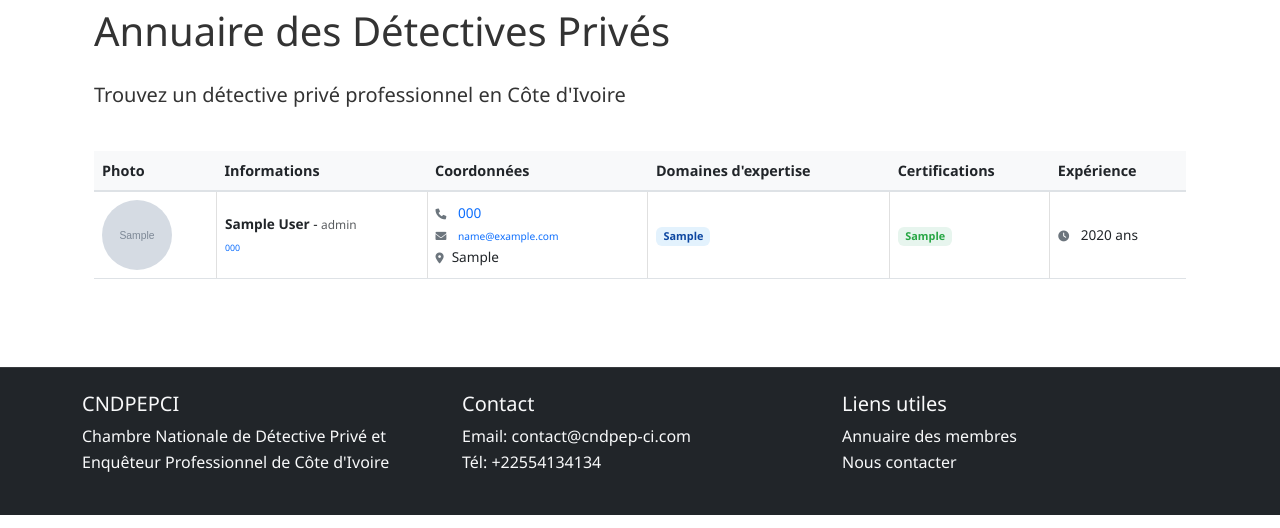
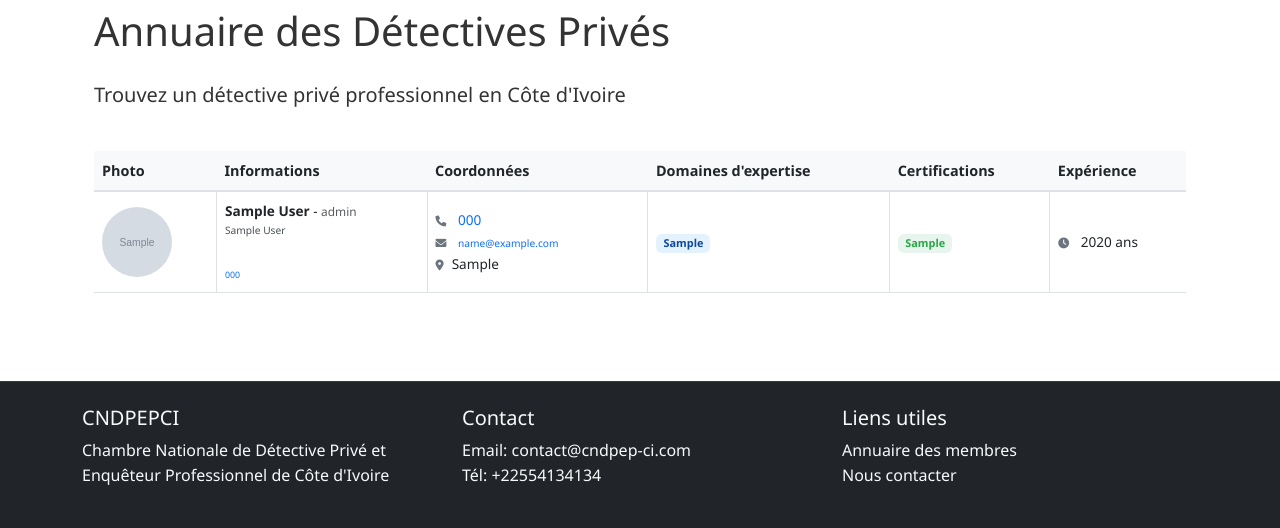
Before and after one commit to Loicqra12/cndpepci, a Flask app: page /directory in a window 1280 px wide. Shown: the part 143-671 px from the top of the page. Run offline with Flask 3, Linux system fonts and the light colour scheme; tables that the repository leaves empty hold one stand-in row (values such as "Sample post"); grey boxes marked "Sample" are stand-in pictures; some libraries are stand-ins or nearby versions.

Commit message:
Agent query: Veuillez vérifier si le nom de l'agence SEIP-CI est maintenant visible sous le nom de M. Diaby dans l'annuaire, avec le style approprié.

```diff
--- a/templates/directory.html
+++ b/templates/directory.html
@@ -51,6 +51,12 @@
     display: inline-block;
     white-space: nowrap;
 }
+.agency-name {
+    font-size: 0.75em;
+    color: #495057;
+    display: block;
+    margin-bottom: 2px;
+}
 .text-muted.d-inline {
     display: inline-block !important;
 }
@@ -91,6 +97,9 @@
                     <td>
                         <strong>{{ member.first_name }} {{ member.last_name }}</strong> -
                         <small class="text-muted d-inline">{{ member.role }}</small><br>
+                        {% if member.agency_name %}
+                        <small class="agency-name">{{ member.agency_name }}</small><br>
+                        {% endif %}
                         <small class="text-primary license-number">{{ member.license_number }}</small>
                     </td>
                     <td>
```
